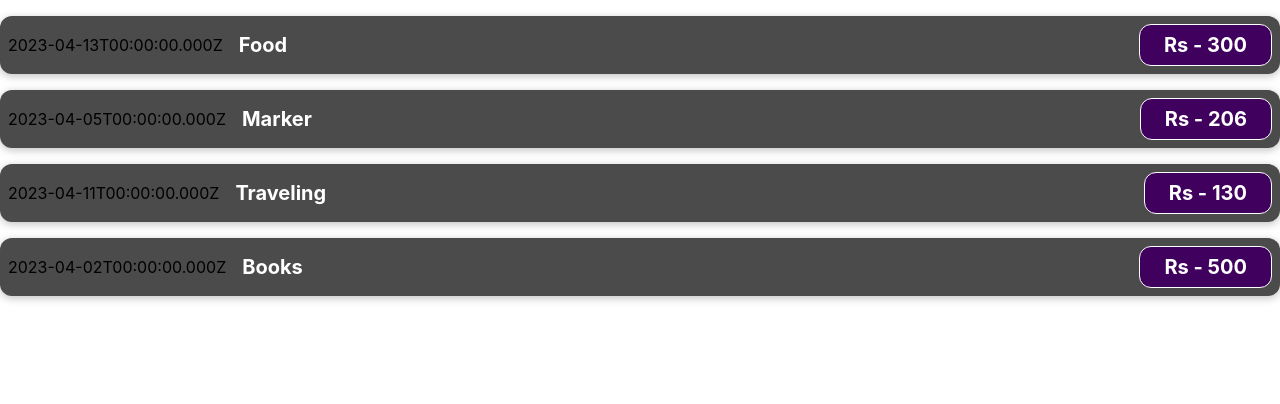
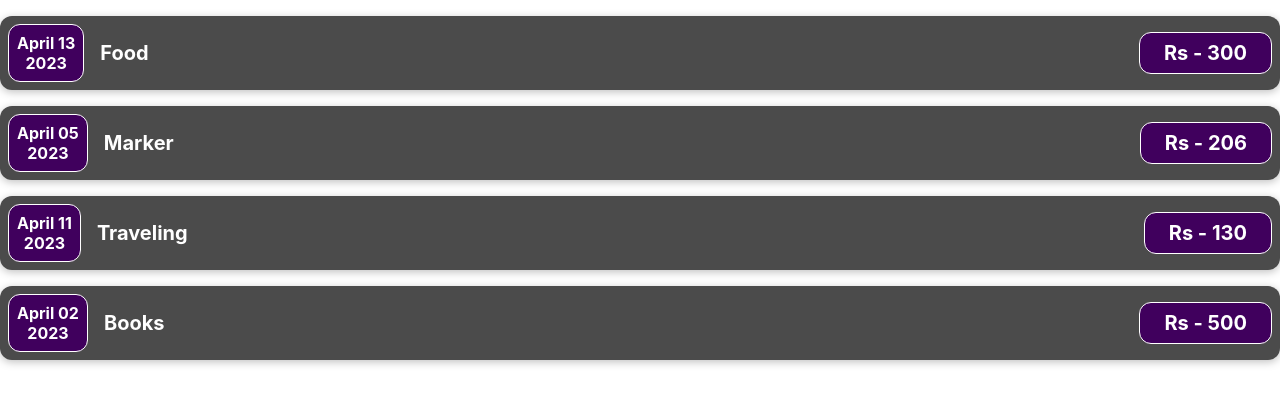
Before and after one commit to joysarkar18/react-expense-app, a React (Create React App) app: page / in a window 1280 px wide. Shown: the top 404 px of the page. Built offline with nearby package versions, Linux system fonts and the light colour scheme.

Commit message:
onClick handeler in button added

```diff
--- a/src/componants/ExpenseItem.css
+++ b/src/componants/ExpenseItem.css
@@ -37,7 +37,18 @@
   border-radius: 12px;
 }
 
-@media (min-width: 580px) {
+.expense-item__date{
+  font-size: 1rem;
+  font-weight: bold;
+  text-align: center;
+  color: white;
+  background-color: #40005d;
+  border: 1px solid white;
+  padding: 0.5rem;
+  border-radius: 12px;
+}
+
+@media (min-width: 480px) {
   .expense-item__description {
     flex-direction: row;
     align-items: center;
--- a/src/componants/ExpenseItem.js
+++ b/src/componants/ExpenseItem.js
@@ -1,15 +1,24 @@
-import "./ExpenseItem.css"
-function ExpenseItem(props){
-    console.log(props.date)
+import "./ExpenseItem.css";
+function ExpenseItem(props) {
+  const formatted = Intl.DateTimeFormat("en-US", {
+    day: "2-digit",
+    month: "long",
+  }).format(props.date);
+  const formattedYear = Intl.DateTimeFormat("en-US", {
+    year: "numeric",
+  }).format(props.date);
+
   return (
     <div className="expense-item">
-            <div>{props.date.toISOString()}</div>
+      <div className="expense-item__date">
+        <div>{formatted}</div>
+        <div>{formattedYear}</div>
+      </div>
       <div className="expense-item__description">
         <h2>{props.name}</h2>
-                <div className="expense-item__price">Rs - {props.amount}</div>
+        <div onClick={()=>{console.log("fucked")}} className="expense-item__price">Rs - {props.amount}</div>
       </div>
     </div>
-
   );
 }
 
```
Lines whose indentation alone changed are shown as unchanged.
